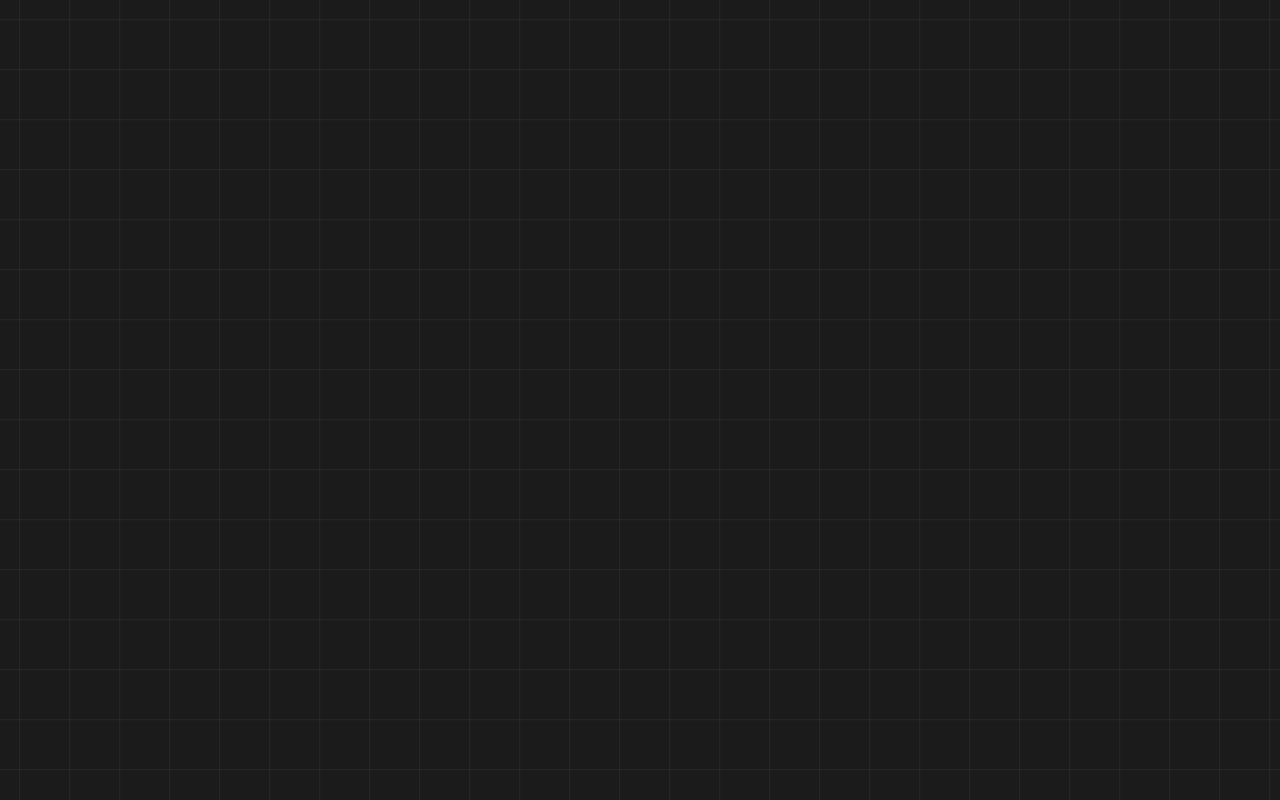
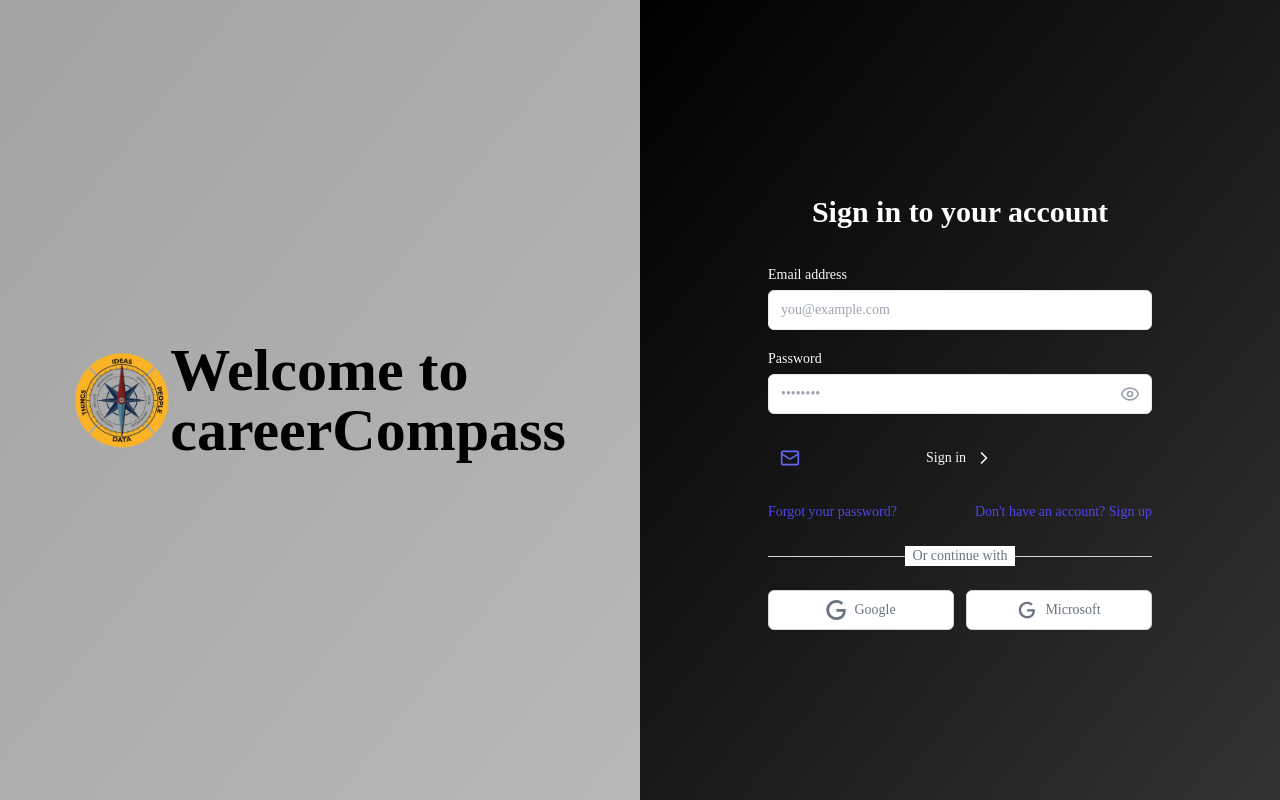
Before and after one commit to namannn04/careerCompass, a React (Vite) app: page /authentication in a window 1280 px wide. Before the commit this address had no page. Built offline with nearby package versions, Linux system fonts and the light colour scheme; a web font is replaced by a local one.

Commit message:
signin signup frontend

```diff
--- a/package.json
+++ b/package.json
@@ -16,11 +16,13 @@
     "@headlessui/react": "^2.2.0",
     "@mui/icons-material": "^6.0.2",
     "@mui/material": "^6.0.1",
+    "@radix-ui/react-label": "^2.1.1",
     "@radix-ui/react-slot": "^1.1.0",
     "@react-three/drei": "^9.112.0",
     "@react-three/fiber": "^8.17.7",
     "@types/jest": "^29.5.12",
     "@types/node": "^22.5.2",
+    "class-variance-authority": "^0.7.1",
     "cors": "^2.8.5",
     "dotenv": "^16.4.7",
     "emailjs-com": "^3.2.0",
@@ -43,6 +45,7 @@
     "react-router-hash-link": "^2.4.3",
     "react-tsparticles": "^2.12.2",
     "swiper": "^11.1.12",
+    "tailwind-merge": "^2.6.0",
     "three": "^0.168.0",
     "tsparticles": "^3.7.1",
     "typescript": "^5.5.4"
--- a/src/App.jsx
+++ b/src/App.jsx
@@ -8,6 +8,7 @@ import Background from './Background';
 import './index.css';
 import Strategies from './Pages/Strategies';
 import ScrollToTop from './Components/ui/ScrollToTop';
+import AuthPage from './Pages/AuthPage';
 
 function App() {
   return (
@@ -20,6 +21,7 @@ function App() {
         <Route path="/category/:id" element={<SubCareer />} />
         <Route path="/career/:careerName" element={<CareerDetail />} />
         <Route path="/strategies" element={<Strategies />} />
+        <Route path="/authentication" element={<AuthPage />} />
       </Routes>
     </Router>
   );
--- /dev/null
+++ b/src/Components/lib/utils.js
@@ -0,0 +1,6 @@
+import { clsx } from "clsx"
+import { twMerge } from "tailwind-merge"
+
+export function cn(...inputs) {
+  return twMerge(clsx(inputs))
+}
--- a/src/Components/ui/Button.jsx
+++ b/src/Components/ui/Button.jsx
@@ -1,10 +1,52 @@
 // Button.jsx
 import React from 'react';
+import { cva } from 'class-variance-authority';
+import { cn } from "../lib/utils";
 
-export const Button = ({ children, className, onClick }) => {
+const buttonVariants = cva(
+  "inline-flex items-center justify-center rounded-md text-sm font-medium ring-offset-background transition-colors focus-visible:outline-none focus-visible:ring-2 focus-visible:ring-ring focus-visible:ring-offset-2 disabled:pointer-events-none disabled:opacity-50",
+  {
+    variants: {
+      variant: {
+        default: "bg-primary text-primary-foreground hover:bg-primary/90",
+        destructive: "bg-destructive text-destructive-foreground hover:bg-destructive/90",
+        outline: "border border-input bg-background hover:bg-accent hover:text-accent-foreground",
+        secondary: "bg-secondary text-secondary-foreground hover:bg-secondary/80",
+        ghost: "hover:bg-accent hover:text-accent-foreground",
+        link: "text-primary underline-offset-4 hover:underline",
+      },
+      size: {
+        default: "h-10 px-4 py-2",
+        sm: "h-9 rounded-md px-3",
+        lg: "h-11 rounded-md px-8",
+        icon: "h-10 w-10",
+      },
+    },
+    defaultVariants: {
+      variant: "default",
+      size: "default",
+    },
+  }
+);
+
+export const Button = React.forwardRef(({
+  children,
+  className,
+  onClick,
+  variant,
+  size,
+  ...props
+}, ref) => {
   return (
-    <button className={`py-2 px-4 rounded ${className}`} onClick={onClick}>
+    <button
+      className={cn(buttonVariants({ variant, size, className }))}
+      onClick={onClick}
+      ref={ref}
+      {...props}
+    >
       {children}
     </button>
   );
-};
+});
+
+Button.displayName = "Button";
--- /dev/null
+++ b/src/Components/ui/Input.jsx
@@ -0,0 +1,20 @@
+import React from "react"
+import { cn } from "../lib/utils"
+
+const Input = React.forwardRef(({ className, type, ...props }, ref) => {
+  return (
+    <input
+      type={type}
+      className={cn(
+        "flex h-10 w-full rounded-md border border-input bg-background px-3 py-2 text-sm ring-offset-background file:border-0 file:bg-transparent file:text-sm file:font-medium placeholder:text-muted-foreground focus-visible:outline-none focus-visible:ring-2 focus-visible:ring-ring focus-visible:ring-offset-2 disabled:cursor-not-allowed disabled:opacity-50",
+        className
+      )}
+      ref={ref}
+      {...props}
+    />
+  )
+})
+
+Input.displayName = "Input"
+
+export { Input }
--- /dev/null
+++ b/src/Components/ui/Label.jsx
@@ -0,0 +1,19 @@
+"use client"
+
+import React from "react"
+import * as LabelPrimitive from "@radix-ui/react-label"
+import { cn } from "../lib/utils"
+
+const labelVariants = "text-sm font-medium leading-none peer-disabled:cursor-not-allowed peer-disabled:opacity-70"
+
+const Label = React.forwardRef(({ className, ...props }, ref) => (
+  <LabelPrimitive.Root
+    ref={ref}
+    className={cn(labelVariants, className)}
+    {...props}
+  />
+))
+
+Label.displayName = LabelPrimitive.Root.displayName
+
+export { Label }
--- /dev/null
+++ b/src/Pages/AuthPage.jsx
@@ -0,0 +1,132 @@
+import { useState } from 'react'
+import { Eye, EyeOff, ChevronRight, Mail } from 'lucide-react'
+import { Button } from "../Components/ui/Button"
+import { Input } from "../Components/ui/Input"
+import { Label } from "../Components/ui/Label"
+import logo from '../assets/logo-avatars/logo.png'
+
+export default function AuthPage() {
+  const [isSignUp, setIsSignUp] = useState(false)
+  const [showPassword, setShowPassword] = useState(false)
+
+  return (
+    <div className="flex min-h-screen">
+      {/* Left side - Image */}
+      <div className="hidden w-1/2 bg-gradient-to-br from-[#a3a3a3] to-[#b8b8b8] lg:block">
+        <div className="flex h-full mx-32 items-center justify-center">
+          <img src={logo} alt='careerCompass' className="w-1/4" />
+          <br />
+          <h1 className="text-6xl font-bold text-black">Welcome to careerCompass</h1>
+        </div>
+      </div>
+
+      {/* Right side - Form */}
+      <div className="flex w-full items-center justify-center px-7 bg-gradient-to-br from-[#000000] to-[#343232] lg:w-1/2">
+        <div className="w-full max-w-md space-y-8 px-4 sm:px-6 lg:px-8">
+          <div>
+            <h2 className="mt-6 text-center text-3xl font-extrabold text-white">
+              {isSignUp ? 'Create your account' : 'Sign in to your account'}
+            </h2>
+          </div>
+          <form className="mt-8 space-y-6" action="#" method="POST">
+            <div className="space-y-4 rounded-md shadow-sm">
+              {isSignUp && (
+                <div>
+                  <Label htmlFor="name">Full Name</Label>
+                  <Input id="name" name="name" type="text" required className="mt-1 text-black" placeholder="John Doe" />
+                </div>
+              )}
+              <div>
+                <Label htmlFor="email-address">Email address</Label>
+                <Input id="email-address" name="email" type="email" autoComplete="email" required className="mt-1 text-black" placeholder="you@example.com" />
+              </div>
+              <div>
+                <Label htmlFor="password">Password</Label>
+                <div className="relative mt-1">
+                  <Input
+                    id="password"
+                    name="password"
+                    type={showPassword ? 'text' : 'password'}
+                    autoComplete="current-password"
+                    required
+                    className="pr-10 text-black"
+                    placeholder="••••••••"
+                  />
+                  <button
+                    type="button"
+                    className="absolute inset-y-0 right-0 flex items-center pr-3"
+                    onClick={() => setShowPassword(!showPassword)}
+                  >
+                    {showPassword ? <EyeOff className="h-5 w-5 text-gray-400" /> : <Eye className="h-5 w-5 text-gray-400" />}
+                  </button>
+                </div>
+              </div>
+            </div>
+
+            <div>
+              <Button type="submit" className="group relative flex w-full justify-center">
+                <span className="absolute inset-y-0 left-0 flex items-center pl-3">
+                  <Mail className="h-5 w-5 text-indigo-500 group-hover:text-indigo-400" aria-hidden="true" />
+                </span>
+                {isSignUp ? 'Sign up' : 'Sign in'}
+                <ChevronRight className="ml-2 h-5 w-5" />
+              </Button>
+            </div>
+
+            <div className="flex items-center justify-between">
+              <div className="text-sm">
+                <a href="#" className="font-medium text-indigo-600 hover:text-indigo-500">
+                  Forgot your password?
+                </a>
+              </div>
+              <div className="text-sm">
+                <button
+                  type="button"
+                  onClick={() => setIsSignUp(!isSignUp)}
+                  className="font-medium text-indigo-600 hover:text-indigo-500"
+                >
+                  {isSignUp ? 'Already have an account? Sign in' : "Don't have an account? Sign up"}
+                </button>
+              </div>
+            </div>
+
+            <div className="relative">
+              <div className="absolute inset-0 flex items-center">
+                <div className="w-full border-t border-gray-300"></div>
+              </div>
+              <div className="relative flex justify-center text-sm">
+                <span className="bg-white px-2 text-gray-500">Or continue with</span>
+              </div>
+            </div>
+
+            <div className="mt-6 grid grid-cols-2 gap-3">
+              <div>
+                <Button
+                  type="button"
+                  className="inline-flex w-full justify-center rounded-md border border-gray-300 bg-white px-4 py-2 text-sm font-medium text-gray-500 shadow-sm hover:bg-gray-50"
+                >
+                  <svg className="h-5 w-5" aria-hidden="true" fill="currentColor" viewBox="0 0 24 24">
+                    <path d="M12.48 10.92v3.28h7.84c-.24 1.84-.853 3.187-1.787 4.133-1.147 1.147-2.933 2.4-6.053 2.4-4.827 0-8.6-3.893-8.6-8.72s3.773-8.72 8.6-8.72c2.6 0 4.507 1.027 5.907 2.347l2.307-2.307C18.747 1.44 16.133 0 12.48 0 5.867 0 .307 5.387.307 12s5.56 12 12.173 12c3.573 0 6.267-1.173 8.373-3.36 2.16-2.16 2.84-5.213 2.84-7.667 0-.76-.053-1.467-.173-2.053H12.48z" />
+                  </svg>
+                  <span className="ml-2">Google</span>
+                </Button>
+              </div>
+
+              <div>
+                <Button
+                  type="button"
+                  className="inline-flex w-full justify-center rounded-md border border-gray-300 bg-white px-4 py-2 text-sm font-medium text-gray-500 shadow-sm hover:bg-gray-50"
+                >
+                  <svg className="h-5 w-5" aria-hidden="true" fill="currentColor" viewBox="0 0 24 24">
+                    <path d="M21.35,11.1H12.18V13.83H18.69C18.36,17.64 15.19,19.27 12.19,19.27C8.36,19.27 5,16.25 5,12C5,7.9 8.2,4.73 12.2,4.73C15.29,4.73 17.1,6.7 17.1,6.7L19,4.72C19,4.72 16.56,2 12.1,2C6.42,2 2.03,6.8 2.03,12C2.03,17.05 6.16,22 12.25,22C17.6,22 21.5,18.33 21.5,12.91C21.5,11.76 21.35,11.1 21.35,11.1V11.1Z" />
+                  </svg>
+                  <span className="ml-2">Microsoft</span>
+                </Button>
+              </div>
+            </div>
+          </form>
+        </div>
+      </div>
+    </div>
+  )
+}
```
Also changed, not shown: 1 other file (tests, documents, lock files or other folders).
